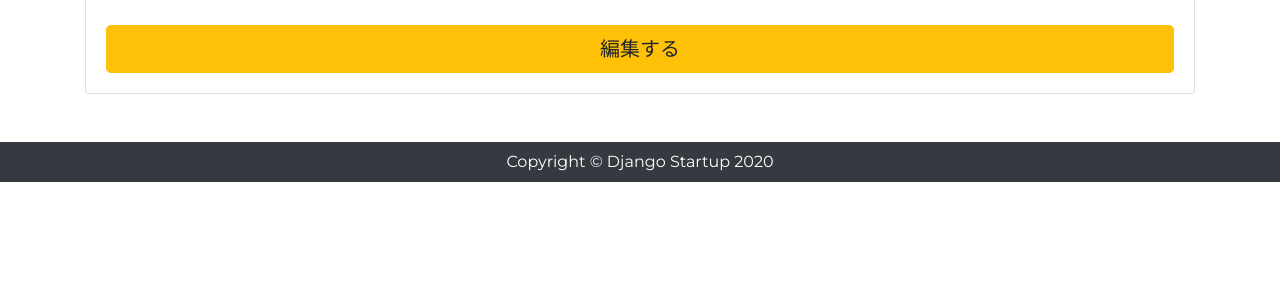
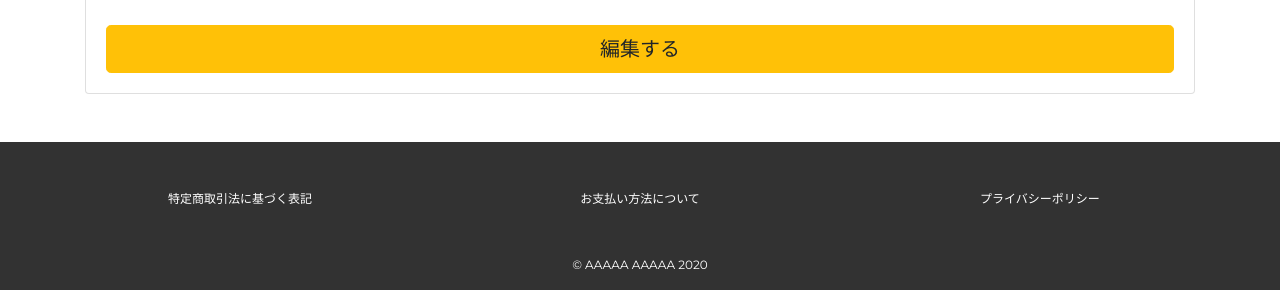
Before and after one commit to tomizawa0214/electronic-commerce, a Django app: page /accounts/profile/ in a window 1280 px wide. Shown: the part 1448-1738 px from the top of the page. Before the commit the page ends 1630 px from the top, so only its background shows below. Run offline with Django 3.2, Linux system fonts and the light colour scheme; the visitor is signed in with stand-in values (Sample User, id 1); data comes from the database, SQL or seed files in the repository; data that the repository does not hold is empty; some libraries are stand-ins or nearby versions.

Commit message:
footer追加

```diff
--- a/app/static/css/_footer.scss
+++ b/app/static/css/_footer.scss
@@ -0,0 +1,24 @@
+footer {
+  width: 100%;
+  font-size: 12px;
+  background: #323232;
+  .footer {
+    max-width: 1200px;
+    &__item {
+      text-align: center;
+      a {
+        text-decoration: none;
+        color: #fff;
+        transition: .3s ease;
+        &:hover {
+          opacity: .5;
+        }
+      }
+    }
+    p {
+      margin: 0;
+      text-align: center;
+      color: #fff;
+    }
+  }
+}
--- a/app/static/css/style.css
+++ b/app/static/css/style.css
@@ -127,3 +127,34 @@ body {
   font-weight: 600;
   letter-spacing: 1px;
 }
+
+footer {
+  width: 100%;
+  font-size: 12px;
+  background: #323232;
+}
+
+footer .footer {
+  max-width: 1200px;
+}
+
+footer .footer__item {
+  text-align: center;
+}
+
+footer .footer__item a {
+  text-decoration: none;
+  color: #fff;
+  -webkit-transition: .3s ease;
+  transition: .3s ease;
+}
+
+footer .footer__item a:hover {
+  opacity: .5;
+}
+
+footer .footer p {
+  margin: 0;
+  text-align: center;
+  color: #fff;
+}
--- a/app/templates/app/base.html
+++ b/app/templates/app/base.html
@@ -108,8 +108,23 @@
       </div>
     </main>
 
-    <footer class="py-2 bg-dark">
-      <p class="m-0 text-center text-white">Copyright &copy; Django Startup 2020</p>
+    <footer>
+      <div class="footer container">
+        <div class="row">
+          <div class="footer__item col-4 my-5">
+            <a href="/">特定商取引法に基づく表記</a>
+          </div>
+          <div class="footer__item col-4 my-5">
+            <a href="/">お支払い方法について</a>
+          </div>
+          <div class="footer__item col-4 my-5">
+            <a href="/">プライバシーポリシー</a>
+          </div>
+        </div>
+        <div class="col-12 pb-3">
+          <p>&copy; AAAAA AAAAA 2020</p>
+        </div>
+      </div>
     </footer>
 
     {% block extra_js %}
```
